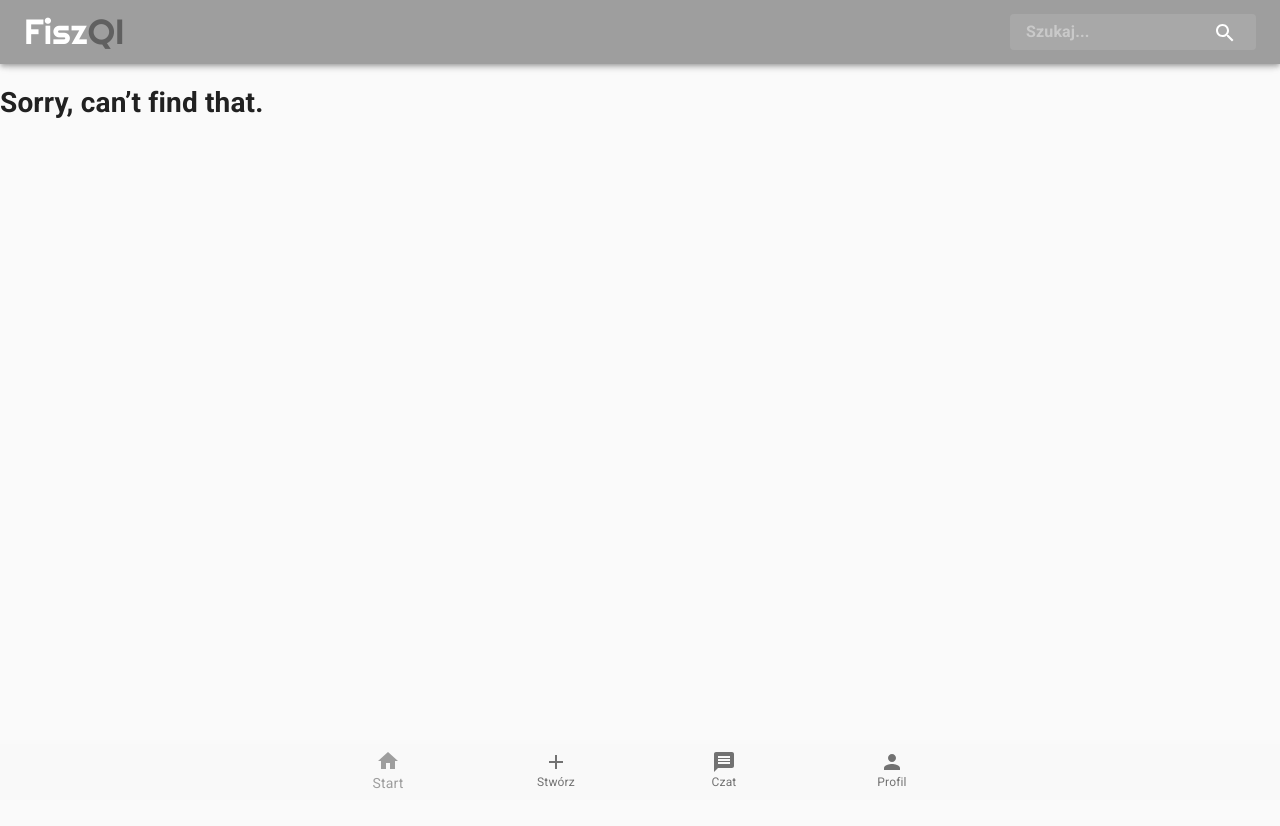
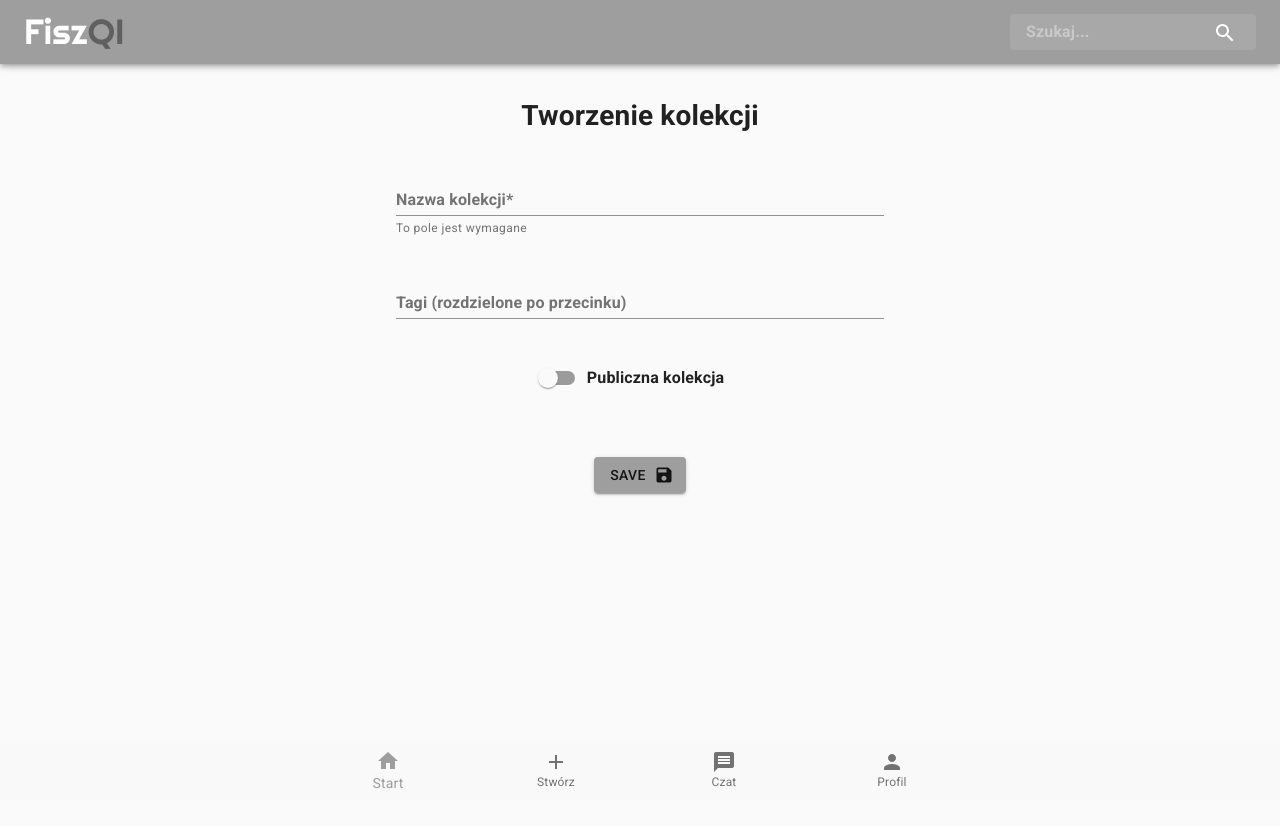
Before and after one commit to CodersCampTeam/learning-tool, a React (Create React App) app in the folder client/: page /create in a window 1280 px wide. Shown: the top 826 px of the page. Built offline with nearby package versions, Linux system fonts and the light colour scheme.

Commit message:
[#74] creating flashcard collection (#86)

```diff
--- /dev/null
+++ b/client/src/components/CreateCollection/CreateCollection.tsx
@@ -0,0 +1,90 @@
+import { Box, Button, Container, FormControlLabel, Switch, TextField } from '@material-ui/core';
+import SaveIcon from '@material-ui/icons/Save';
+import axios from 'axios';
+
+import React, { useState } from 'react';
+import { Redirect } from 'react-router-dom';
+
+export const CreateCollection = () => {
+    const [name, setName] = useState<string>('');
+    const [tags, setTags] = useState<string[]>([]);
+    const [isPublic, setIsPublic] = useState(false);
+    const [error, setError] = useState(false);
+    const [redirect, setRedirect] = useState(false);
+
+    const updateTags = (value: string) => {
+        value = value.replace(/\s/g, '');
+        const tagsArray = value.split(',').filter((e) => e);
+        setTags(tagsArray);
+    };
+
+    const addCollection = () => {
+        if (!name) {
+            setError(true);
+            return;
+        }
+        axios
+            .post('/api/flashcard-collection', {
+                name,
+                isPublic,
+                tags
+            })
+            .then((res) => {
+                setRedirect(true);
+            });
+    };
+
+    const toggleIsPublic = (value: boolean) => {
+        setIsPublic(value);
+    };
+
+    const onNameChange = (value: string) => {
+        setError(false);
+        setName(value);
+    };
+
+    return (
+        <>
+            {redirect && <Redirect to="/flashcardCollections" />}
+            <Container maxWidth="sm">
+                <Box m={4} textAlign="center">
+                    <h1>Tworzenie kolekcji</h1>
+                </Box>
+                <Box m={4}>
+                    <TextField
+                        error={error}
+                        label="Nazwa kolekcji*"
+                        helperText="To pole jest wymagane"
+                        onChange={(e) => onNameChange(e.target.value)}
+                        fullWidth={true}
+                    />
+                </Box>
+                <Box m={4}>
+                    <TextField
+                        onChange={(e) => updateTags(e.target.value)}
+                        label="Tagi (rozdzielone po przecinku)"
+                        fullWidth={true}
+                    />
+                </Box>
+                <Box m={5} textAlign="center">
+                    <FormControlLabel
+                        control={
+                            <Switch
+                                checked={isPublic}
+                                onChange={(e) => toggleIsPublic(e.target.checked)}
+                                color="secondary"
+                            />
+                        }
+                        label="Publiczna kolekcja"
+                    />
+                </Box>
+                <br />
+                <Box textAlign="center">
+                    <Button onClick={addCollection} variant="contained" color="primary" endIcon={<SaveIcon />}>
+                        Save
+                    </Button>
+                </Box>
+            </Container>
+        </>
+    );
+};
--- a/client/src/views/App/App.tsx
+++ b/client/src/views/App/App.tsx
@@ -11,6 +11,7 @@ import Login from '../Login/Login';
 import Register from '../Register/Register';
 import SearchResultsComponent from '../../components/SearchResults/SearchResultsComponent';
 import { css } from '@emotion/react';
+import { CreateCollection } from '../../components/CreateCollection/CreateCollection';
 
 const App = (): ReactElement => {
     return (
@@ -25,6 +26,7 @@ const App = (): ReactElement => {
                 <Switch>
                     <Route exact path="/about" component={About} />
                     <Route exact path="/" component={Home} />
+                    <Route exact path="/create" component={CreateCollection} />
                     <Route exact path="/profil" component={ProfileComponent} />
                     <Route exact path="/register" component={Register} />
                     <Route exact path="/login" component={Login} />
```
